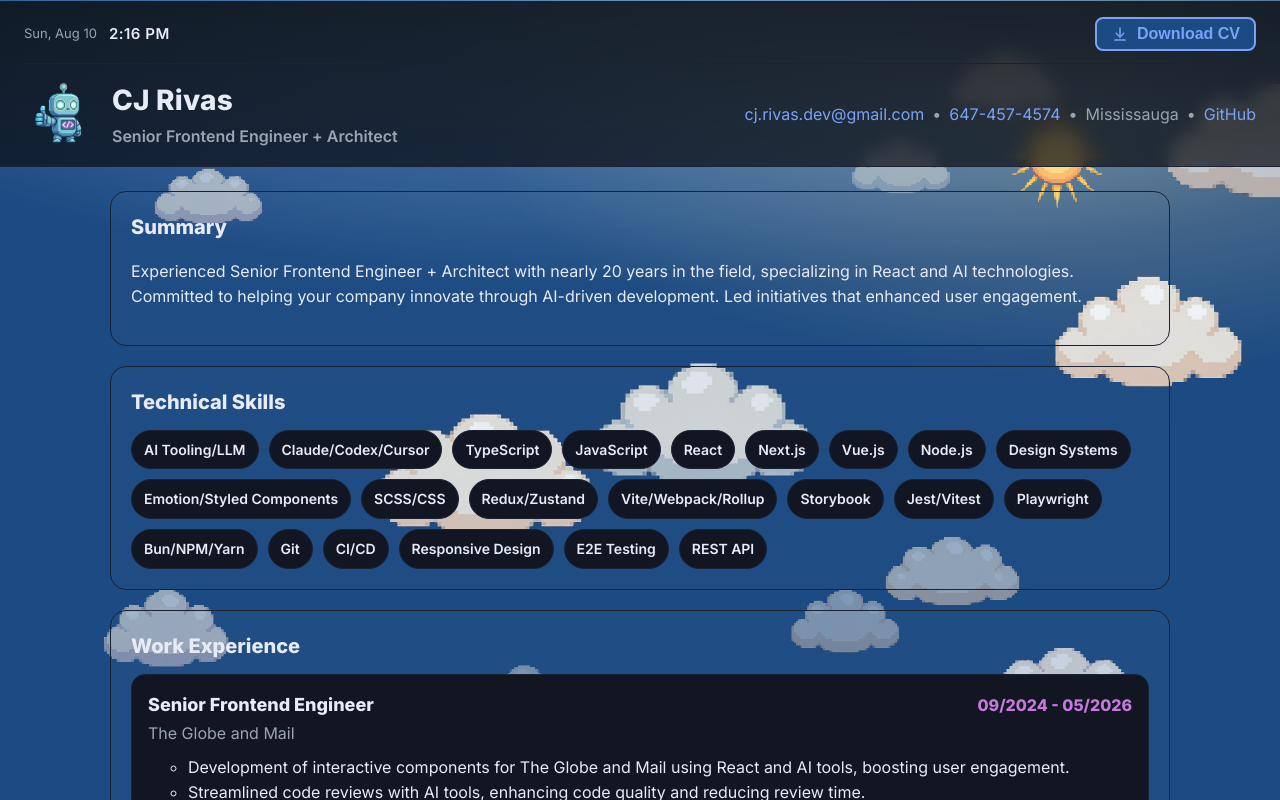
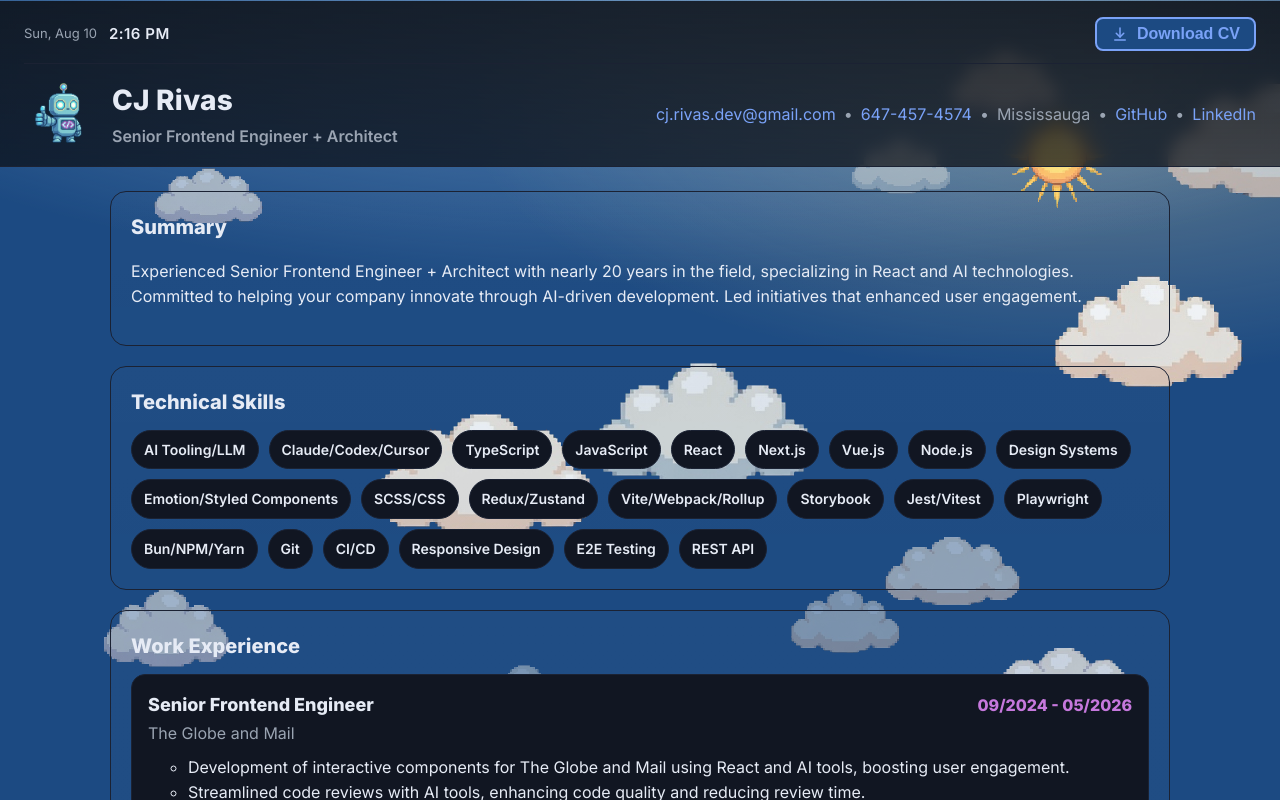
Before and after one commit to codebend3r/codebender-portfolio, a React (Vite) app: page / in a window 1280 px wide. Shown: the top 800 px of the page. Built offline with nearby package versions, Linux system fonts and the light colour scheme; no server answers.

Commit message:
CJR: add LinkedIn link to `Header`
- add `linkedin` to `contact` in `resume.json`
- extend `Data.contact` type with `linkedin` in `global.d.ts`
- render LinkedIn anchor in `Header.tsx` with safe `target="_blank"`
- cover new link and store shape in `Header.test.tsx` and `useStore.test.ts`

```diff
--- a/src/components/Header.tsx
+++ b/src/components/Header.tsx
@@ -26,6 +26,10 @@ export function Header() {
         <a href={contact.github} target="_blank" rel="noopener noreferrer">
           GitHub
         </a>
+        <span>•</span>
+        <a href={contact.linkedin} target="_blank" rel="noopener noreferrer">
+          LinkedIn
+        </a>
       </div>
     </header>
   )
--- a/src/data/resume.json
+++ b/src/data/resume.json
@@ -4,7 +4,8 @@
     "email": "cj.rivas.dev@gmail.com",
     "phone": "647-457-4574",
     "location": "Mississauga",
-    "github": "https://github.com/codebend3r"
+    "github": "https://github.com/codebend3r",
+    "linkedin": "https://www.linkedin.com/in/chesterrivas/"
   },
   "title": "Senior Frontend Engineer + Architect",
   "summary": "Experienced Senior Frontend Engineer + Architect with nearly 20 years in the field, specializing in React and AI technologies. Committed to helping your company innovate through AI-driven development. Led initiatives that enhanced user engagement.",
```
Also changed, not shown: src/types/global.d.ts (+7 -1 lines), 2 other files (tests, documents, lock files or other folders).
